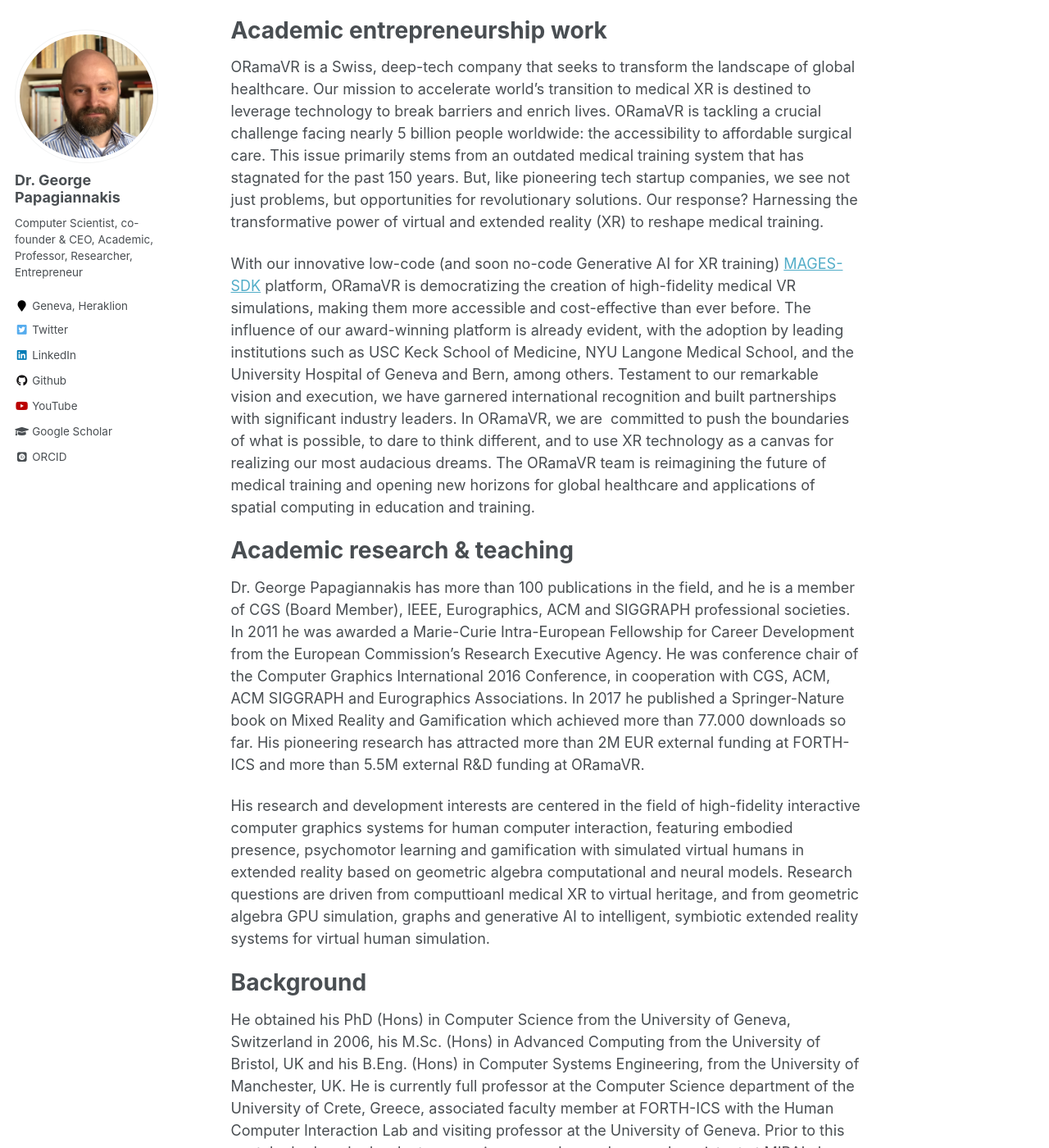
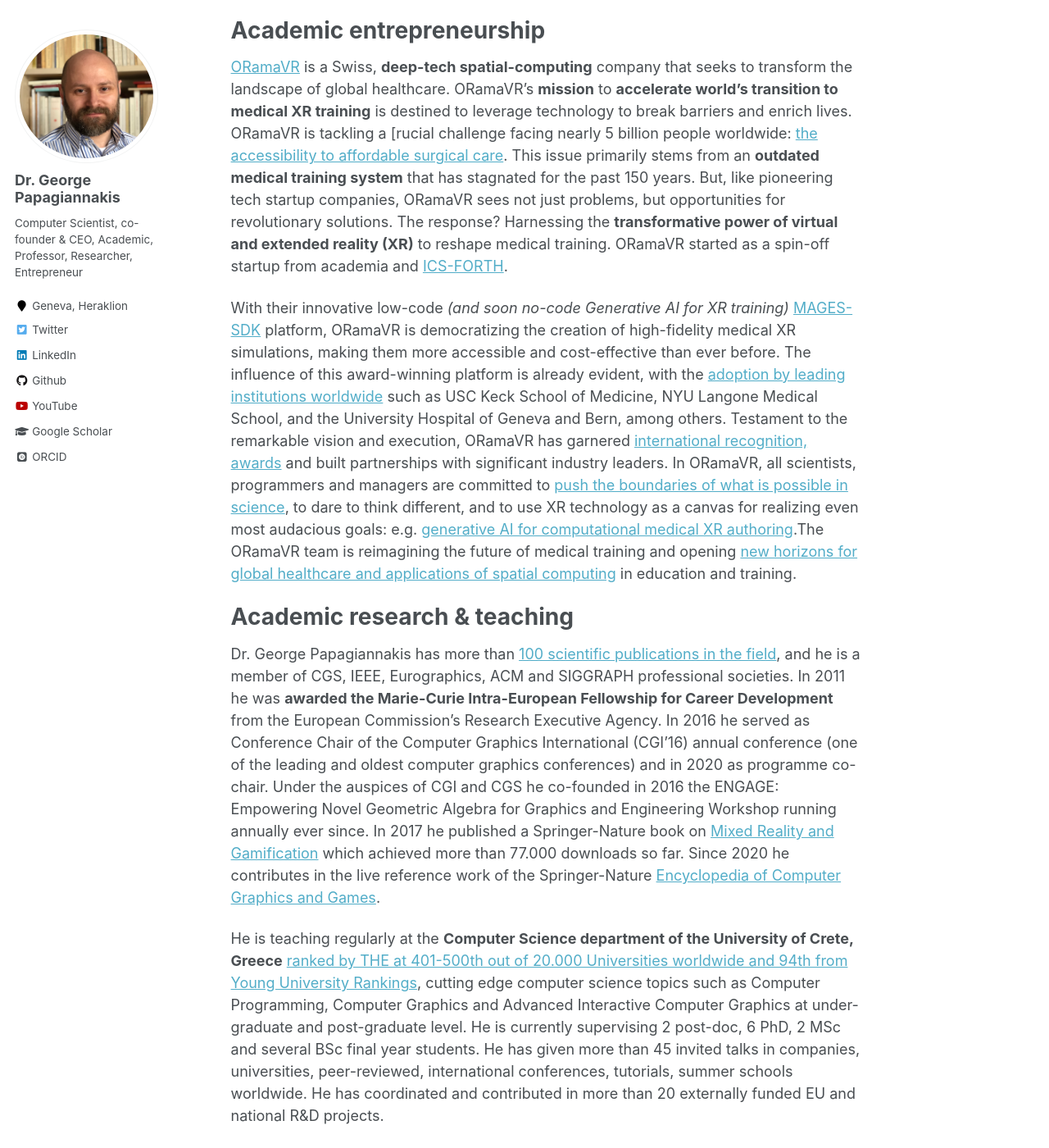
Before and after one commit to papagiannakis/papagiannakis.github.io, a Jekyll site: the page built from _pages/about.md, in a window 1280 px wide and 1400 px high, scrolled down 406 px. Shown: the whole window at 82% size. Built offline with Jekyll 4.4.1, drawn with Linux system fonts in a browser that asks for light colours; some web fonts are replaced; some of the changed text lies outside the part shown.

Commit message:
complete About

```diff
--- a/_pages/about.md
+++ b/_pages/about.md
@@ -9,25 +9,27 @@
 ---
 
 
-Dr. George Papagiannakis, is a computer scientist specialised in computer graphics systems, extended reality algorithms and geometric computational models. He is co-founder and CEO of [ORamaVR](https://www.oramavr.com), a Swiss deep-tech startup that aims to accelerate the world’s transition to medical XR training. His academic credentials include serving as Professor of Computer Graphics at the [Computer Science department of the University of Crete, Greece](https://www.csd.uoc.gr/CSD/index.jsp?lang=en), as Affiliated  Research Fellow at the [Human Computer Interaction Laboratory](https://www.ics.forth.gr/hci/) of the Institute of Computer Science in the Foundation for Research and Technology Hellas, Heraklion, Greece,  where he leads the CG Group and as visiting Professor of Computer Science at the [CUI, University of Geneva, Switzerland](https://cui.unige.ch/en/).
+Dr. George Papagiannakis, is a **computer scientist** specialised in *computer graphics systems*, *extended reality algorithms* and *geometric computational models*. He is co-founder and CEO of [ORamaVR](https://www.oramavr.com), a Swiss deep-tech spatial-computing startup with the mission to accelerate the world’s transition to medical XR training. His academic credentials include serving as Professor of Computer Graphics at the [Computer Science department of the University of Crete, Greece](https://www.csd.uoc.gr/CSD/index.jsp?lang=en), as Affiliated  Research Fellow at the [Human Computer Interaction Laboratory](https://www.ics.forth.gr/hci/) of the Institute of Computer Science in the Foundation for Research and Technology Hellas, Heraklion, Greece,  where he leads the CG Group and as visiting Professor of Computer Science at the [CUI, University of Geneva, Switzerland](https://cui.unige.ch/en/).
 
-Academic entrepreneurship work
+Academic entrepreneurship
 ======
 
-ORamaVR is a Swiss, deep-tech company that seeks to transform the landscape of global healthcare. Our mission to accelerate world's transition to medical XR is destined to leverage technology to break barriers and enrich lives. ORamaVR is tackling a crucial challenge facing nearly 5 billion people worldwide: the accessibility to affordable surgical care. This issue primarily stems from an outdated medical training system that has stagnated for the past 150 years. But, like pioneering tech startup companies, we see not just problems, but opportunities for revolutionary solutions. Our response? Harnessing the transformative power of virtual and extended reality (XR) to reshape medical training.
+[ORamaVR](https://oramavr.com/about/) is a Swiss, **deep-tech spatial-computing** company that seeks to transform the landscape of global healthcare. ORamaVR's **mission** to **accelerate world's transition to medical XR training** is destined to leverage technology to break barriers and enrich lives. ORamaVR is tackling a [rucial challenge facing nearly 5 billion people worldwide: [the accessibility to affordable surgical care](https://www.who.int/teams/integrated-health-services/clinical-services-and-systems/surgical-care). This issue primarily stems from an **outdated medical training system** that has stagnated for the past 150 years. But, like pioneering tech startup companies, ORamaVR sees not just problems, but opportunities for revolutionary solutions. The response? Harnessing the **transformative power of virtual and extended reality (XR)** to reshape medical training. ORamaVR started as a spin-off startup from academia and [ICS-FORTH](https://ics.forth.gr).
 
-With our innovative low-code (and soon no-code Generative AI for XR training) [MAGES-SDK](https://oramavr.com/explore-essentials/) platform, ORamaVR is democratizing the creation of high-fidelity medical VR simulations, making them more accessible and cost-effective than ever before. The influence of our award-winning platform is already evident, with the adoption by leading institutions such as USC Keck School of Medicine, NYU Langone Medical School, and the University Hospital of Geneva and Bern, among others. Testament to our remarkable vision and execution, we have garnered international recognition and built partnerships with significant industry leaders. In ORamaVR, we are  committed to push the boundaries of what is possible, to dare to think different, and to use XR technology as a canvas for realizing our most audacious dreams. The ORamaVR team is reimagining the future of medical training and opening new horizons for global healthcare and applications of spatial computing in education and training.
+With their innovative low-code *(and soon no-code Generative AI for XR training)* [MAGES-SDK](https://oramavr.com/explore-essentials/) platform, ORamaVR is democratizing the creation of high-fidelity medical XR simulations, making them more accessible and cost-effective than ever before. The influence of this award-winning platform is already evident, with the [adoption by leading institutions worldwide](https://oramavr.com/case-studies-testimonials/) such as USC Keck School of Medicine, NYU Langone Medical School, and the University Hospital of Geneva and Bern, among others. Testament to the remarkable vision and execution, ORamaVR has garnered [international recognition, awards](https://oramavr.com/partners-awards/) and built partnerships with significant industry leaders. In ORamaVR, all scientists, programmers and managers are committed to [push the boundaries of what is possible in science](https://oramavr.com/publications/), to dare to think different, and to use XR technology as a canvas for realizing even most audacious goals: e.g. [generative AI for computational medical XR authoring](https://oramavr.com/rd-projects/).The ORamaVR team is reimagining the future of medical training and opening [new horizons for global healthcare and applications of spatial computing](https://oramavr.com/products-2/) in education and training.
 
 Academic research & teaching
 ======
 
-Dr. George Papagiannakis has more than 100 publications in the field, and he is a member of CGS (Board Member), IEEE, Eurographics, ACM and SIGGRAPH professional societies. In 2011 he was awarded a Marie-Curie Intra-European Fellowship for Career Development from the European Commission’s Research Executive Agency. He was conference chair of the Computer Graphics International 2016 Conference, in cooperation with CGS, ACM, ACM SIGGRAPH and Eurographics Associations. In 2017 he published a Springer-Nature book on Mixed Reality and Gamification which achieved more than 77.000 downloads so far. His pioneering research has attracted more than 2M EUR external funding at FORTH-ICS and more than 5.5M external R&D funding at ORamaVR.
+Dr. George Papagiannakis has more than [100 scientific publications in the field](https://scholar.google.com/citations?user=rUfyI3MAAAAJ&hl=en), and he is a member of CGS, IEEE, Eurographics, ACM and SIGGRAPH professional societies. In 2011 he was **awarded the Marie-Curie Intra-European Fellowship for Career Development** from the European Commission’s Research Executive Agency. In 2016 he served as Conference Chair of the Computer Graphics International (CGI’16) annual conference (one of the leading and oldest computer graphics conferences) and in 2020 as programme co-chair. Under the auspices of CGI and CGS he co-founded in 2016 the ENGAGE: Empowering Novel Geometric Algebra for Graphics and Engineering Workshop running annually ever since. In 2017 he published a Springer-Nature book on [Mixed Reality and Gamification](https://link.springer.com/book/10.1007/978-3-319-49607-8) which achieved more than 77.000 downloads so far. Since 2020 he contributes in the live reference work of the Springer-Nature [Encyclopedia of Computer Graphics and Games](https://link.springer.com/book/10.1007/978-3-319-49607-8).
 
-His research and development interests are centered in the field of high-fidelity interactive computer graphics systems for human computer interaction, featuring embodied presence, psychomotor learning and gamification with simulated virtual humans in extended reality based on geometric algebra computational and neural models. Research questions are driven from  computtioanl medical XR to virtual heritage, and from geometric algebra GPU  simulation, graphs and generative AI to intelligent, symbiotic extended reality systems for virtual human simulation.
+He is teaching regularly at the **Computer Science department of the University of Crete, Greece** [ranked by THE at 401-500th out of 20.000 Universities worldwide and 94th from Young University Rankings](https://www.timeshighereducation.com/world-university-rankings/university-crete), cutting edge computer science topics such as Computer Programming, Computer Graphics and Advanced Interactive Computer Graphics at under-graduate and post-graduate level. He is currently supervising 2 post-doc, 6 PhD, 2 MSc and several BSc final year students. He has given more than 45 invited talks in companies, universities, peer-reviewed, international conferences, tutorials, summer schools worldwide. He has coordinated and contributed in more than 20 externally funded EU and national R&D projects.
+
+His research and development interests are centered in the fields of *high-fidelity interactive computer graphics systems* for human computer interaction, featuring *embodied presence, psychomotor learning and gamification with simulated virtual humans* in extended reality based on *geometric algebra computational and neural deep learning models*. Research questions are driven from **computtioanl medical XR** to virtual heritage, and from **geometric algebra GPU  simulation, graphs and generative AI** to intelligent, symbiotic **extended reality systems** for virtual human simulation. His pioneering research has attracted more than 12 awards and distinctions, 2M EUR external funding at FORTH-ICS and more than 5.5M external R&D funding at ORamaVR.
 
 Background
 ======
 
-He obtained his PhD (Hons) in Computer Science from the University of Geneva, Switzerland in 2006, his M.Sc. (Hons) in Advanced Computing from the University of Bristol, UK and his B.Eng. (Hons) in Computer Systems Engineering, from the University of Manchester, UK.
-He is currently full professor at the Computer Science department of the University of Crete, Greece, associated faculty member at FORTH-ICS with the Human Computer Interaction Lab and visiting professor at the University of Geneva. Prior to this post, he had worked as lecturer, senior researcher and research assistant at MIRALab, University of Geneva with Prof. Nadia Magnenat-Thalmann. He has also held positions as lead computer graphics programmer, CTO and CEO in virtual reality simulation startups.
-In 2016 he co-founded ORamaVR, a deep-technology spatial computing medical XR training startup with the mission to accelerate world’s transition to medical extended reality. He is leading ORamaVR as co-founder and CEO today.
+His alma mater is **University of Geneva, Switzerland** where he obtained his PhD (Hons) in Computer Science in 2006. He obtained his M.Sc. (Hons) in Advanced Computing from the **University of Bristol, UK** and his B.Eng. (Hons) in Computer Systems Engineering, from the **University of Manchester, UK**.
+He has served as lecturer, senior researcher and research assistant at MIRALab, University of Geneva under the leadership, mentorship and guidance of [Prof. Nadia Magnenat-Thalmann](https://en.wikipedia.org/wiki/Nadia_Magnenat_Thalmann). He has also held several positions as lead computer graphics programmer in the industry.
+In 2016 he co-founded **ORamaVR**, a deep-technology spatial-computing medical XR training company.
```
